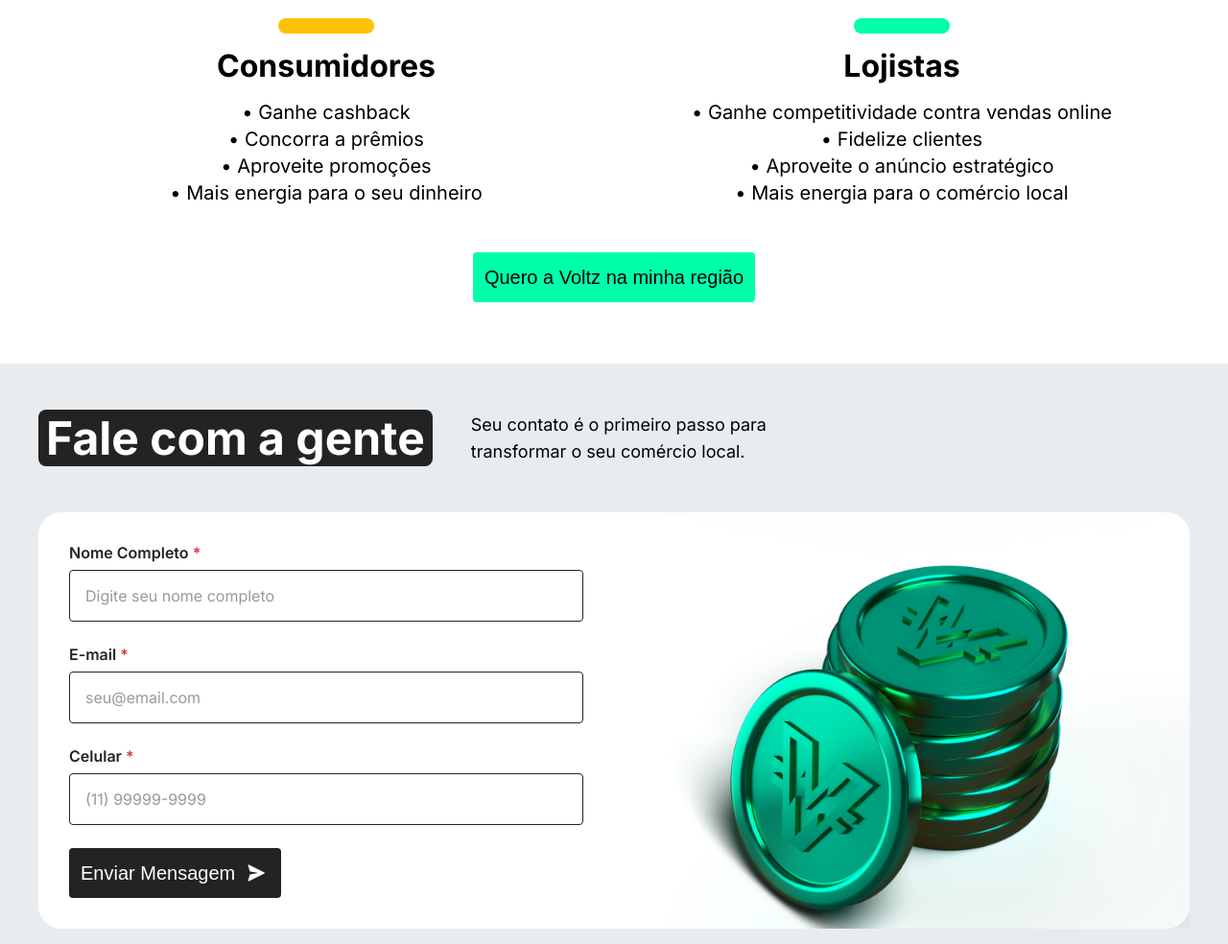
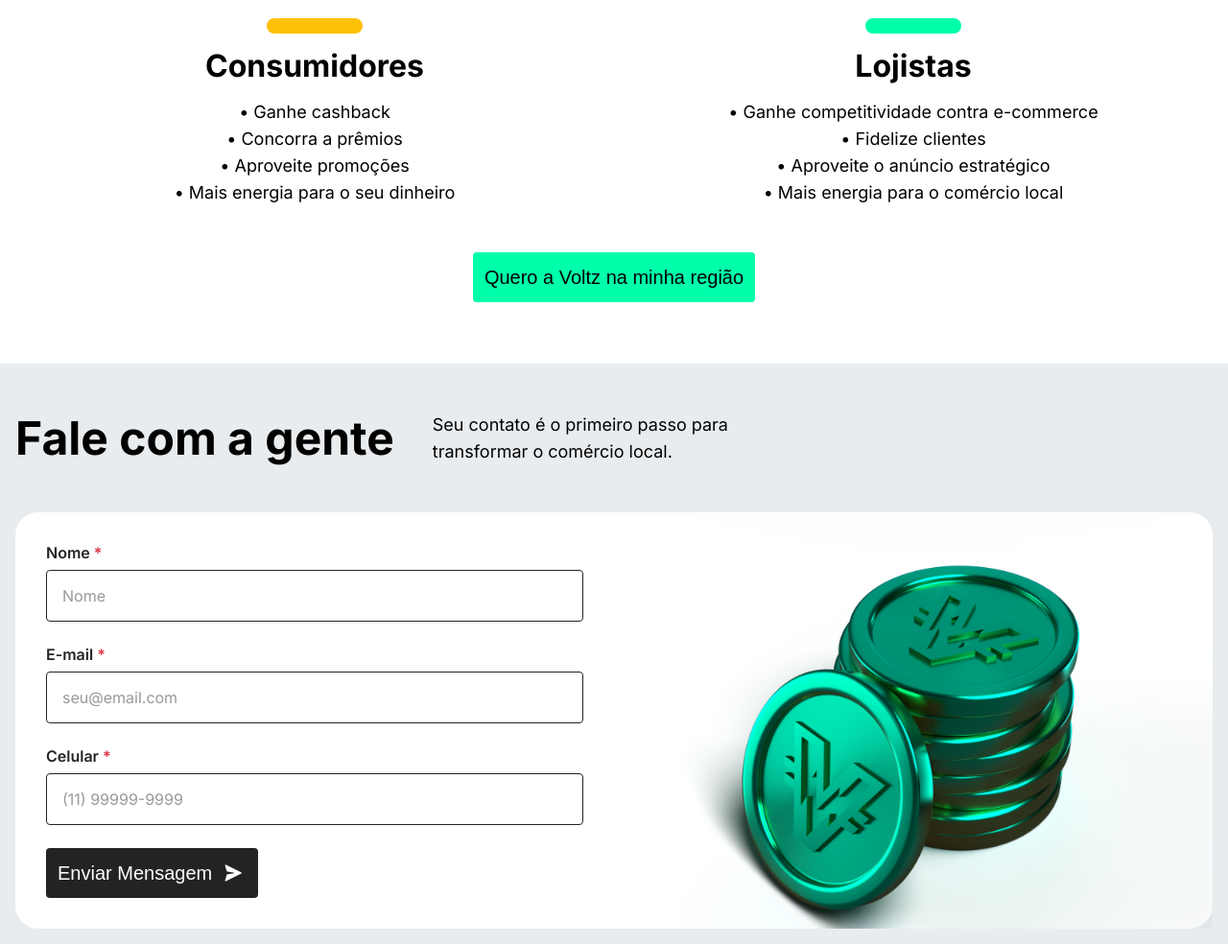
Before and after one commit to wallaceanjos/voltz-landing-page, a website: page index.html in a window 1280 px wide. Shown: the part 666-1650 px from the top of the page at 96% size. Drawn offline with Linux system fonts and the light colour scheme; files whose address does not match are found by name.

Commit message:
Atualiza o layout em index.html para aumentar a largura máxima das seções e ajusta o tamanho da fonte dos textos. Modifica main.css para comentar a importação de core-purge.css e descomentar a importação de core.css.

```diff
--- a/assets/css/core-purge.css
+++ b/assets/css/core-purge.css
@@ -42,8 +42,8 @@
 	max-width: 500px;
 }
 
-.max-w-1200 {
-	max-width: 1200px;
+.max-w-1300 {
+	max-width: 1300px;
 }
 
 @media screen and (min-width: 1024px) {
@@ -328,8 +328,8 @@
 
 @media screen and (min-width: 1024px) {
 
-	.fs-md-20 {
-		font-size: 20px;
+	.fs-md-18 {
+		font-size: 18px;
 	}
 
 	.fs-md-32 {
--- a/index.html
+++ b/index.html
@@ -11,7 +11,7 @@
 <body>
 	<section class="p-16">
 		<div class="flex-column">
-			<div class="max-w-1200 mx-auto w-100-p">
+			<div class="max-w-1300 mx-auto w-100-p">
 				<div class="flex-row flex-between">
 					<img src="./assets/images/voltz-logo-full.png" alt="Voltz" class="d-none d-md-block w-128 h-48">
 					<img src="./assets/images/voltz-logo-circle.png" alt="Voltz" class="d-block d-md-none w-48 h-48">
@@ -23,7 +23,7 @@
 
 	<section class="p-16">
 		<div class="flex-column">
-			<div class="max-w-1200 mx-auto w-100-p">
+			<div class="max-w-1300 mx-auto w-100-p">
 				<h1 class="text-center fw-900 m-0 fs-32 fs-md-48">
 					Impulsione o comércio local com a Voltz
 				</h1>
@@ -36,7 +36,7 @@
 
 	<section class="p-16">
 		<div class="flex-column">
-			<div class="max-w-1200 mx-auto w-100-p">
+			<div class="max-w-1300 mx-auto w-100-p">
 				<div class="grid-2 grid-lg-3">
 					<div
 						class="colspan-2 colspan-lg-1 p-16 order-0 order-lg-1 w-100-p w-lg-auto flex-center">
@@ -50,10 +50,10 @@
 						<div class="bg-warning w-100 h-16 radius-full"></div>
 						<h3 class="fs-24 fs-md-32">Consumidores</h3>
 						<div class="flex-column">
-							<p class="fs-16 fs-md-20">&bull; Ganhe cashback</p>
-							<p class="fs-16 fs-md-20">&bull; Concorra a prêmios</p>
-							<p class="fs-16 fs-md-20">&bull; Aproveite promoções</p>
-							<p class="fs-16 fs-md-20">&bull; Mais energia para o seu dinheiro</p>
+							<p class="fs-16 fs-md-18">&bull; Ganhe cashback</p>
+							<p class="fs-16 fs-md-18">&bull; Concorra a prêmios</p>
+							<p class="fs-16 fs-md-18">&bull; Aproveite promoções</p>
+							<p class="fs-16 fs-md-18">&bull; Mais energia para o seu dinheiro</p>
 						</div>
 					</div>
 
@@ -61,10 +61,10 @@
 						<div class="bg-secondary w-100 h-16 radius-full"></div>
 						<h3 class="fs-24 fs-md-32">Lojistas</h3>
 						<div class="flex-column">
-							<p class="fs-16 fs-md-20">&bull; Ganhe competitividade contra vendas online</p>
-							<p class="fs-16 fs-md-20">&bull; Fidelize clientes</p>
-							<p class="fs-16 fs-md-20">&bull; Aproveite o anúncio estratégico</p>
-							<p class="fs-16 fs-md-20">&bull; Mais energia para o comércio local</p>
+							<p class="fs-16 fs-md-18">&bull; Ganhe competitividade contra e-commerce</p>
+							<p class="fs-16 fs-md-18">&bull; Fidelize clientes</p>
+							<p class="fs-16 fs-md-18">&bull; Aproveite o anúncio estratégico</p>
+							<p class="fs-16 fs-md-18">&bull; Mais energia para o comércio local</p>
 						</div>
 					</div>
 				</div>
@@ -75,7 +75,7 @@
 
 	<section class="p-16 pb-64">
 		<div class="flex-column">
-			<div class="max-w-1200 mx-auto w-100-p flex-center">
+			<div class="max-w-1300 mx-auto w-100-p flex-center">
 				<button id="btnCTA2" class="button-lg secondary">Quero a Voltz na minha região</button>
 			</div>
 		</div>
@@ -83,14 +83,14 @@
 
 	<section id="contato" class="p-16 bg-light">
 		<div class="flex-column">
-			<div class="max-w-1200 mx-auto w-100-p flex-column gap-16">
+			<div class="max-w-1300 mx-auto w-100-p flex-column gap-16">
 				<div class="flex-column flex-md-row flex-md-wrap flex-align-center flex-center flex-md-start text-center text-md-left gap-16 gap-md-40 py-32">
 					<h1 class="fs-32 fs-md-48">
-						<span class="highlight">Fale com a gente</span>
+						Fale com a gente
 					</h1>
 
 					<p class="max-w-400 fs-18 fw-400">
-						Seu contato é o primeiro passo para transformar o seu comércio local.
+						Seu contato é o primeiro passo para transformar o comércio local.
 					</p>
 				</div>
 
@@ -100,9 +100,9 @@
 						<!-- Nome -->
 						<div class="form-group">
 							<label for="nome" class="required">
-								Nome Completo
+								Nome
 							</label>
-							<input type="text" id="nome" name="nome" placeholder="Digite seu nome completo" required
+							<input type="text" id="nome" name="nome" placeholder="Nome" required
 								maxlength="100">
 						</div>
 
```
